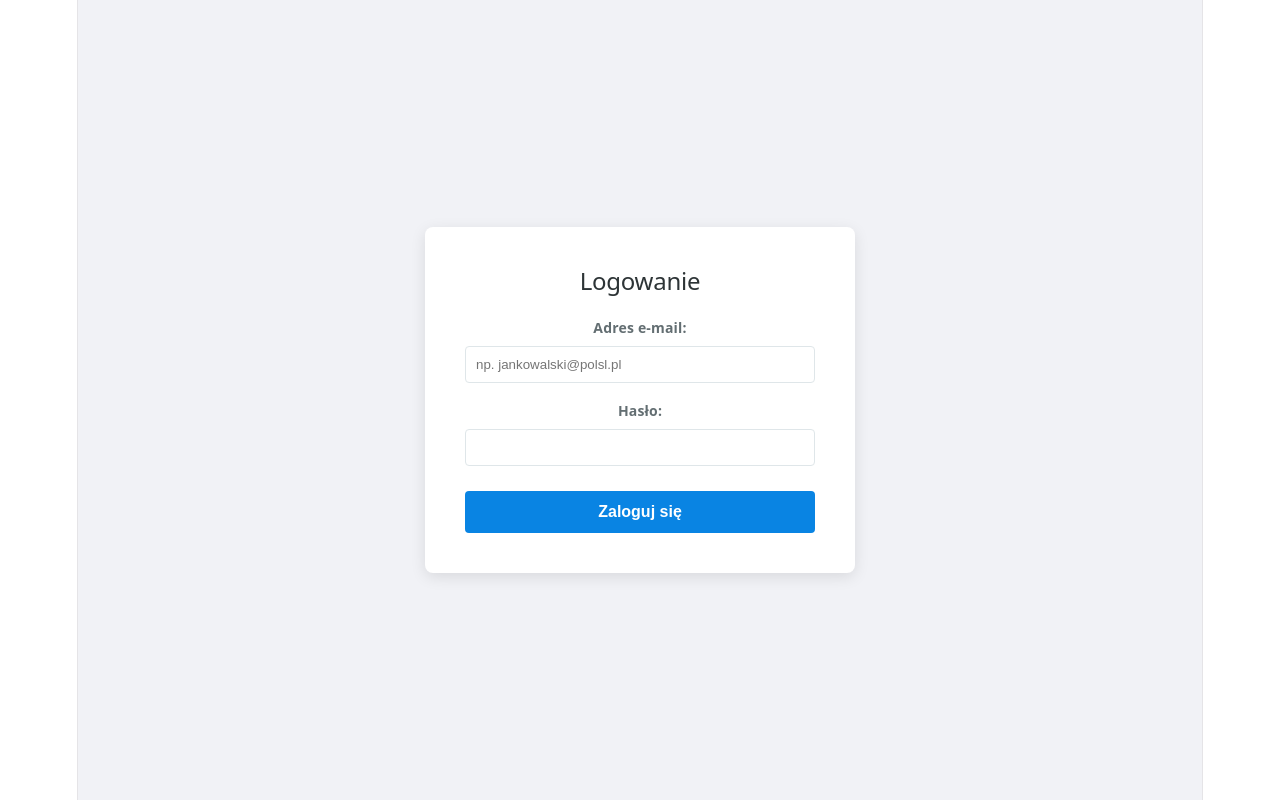
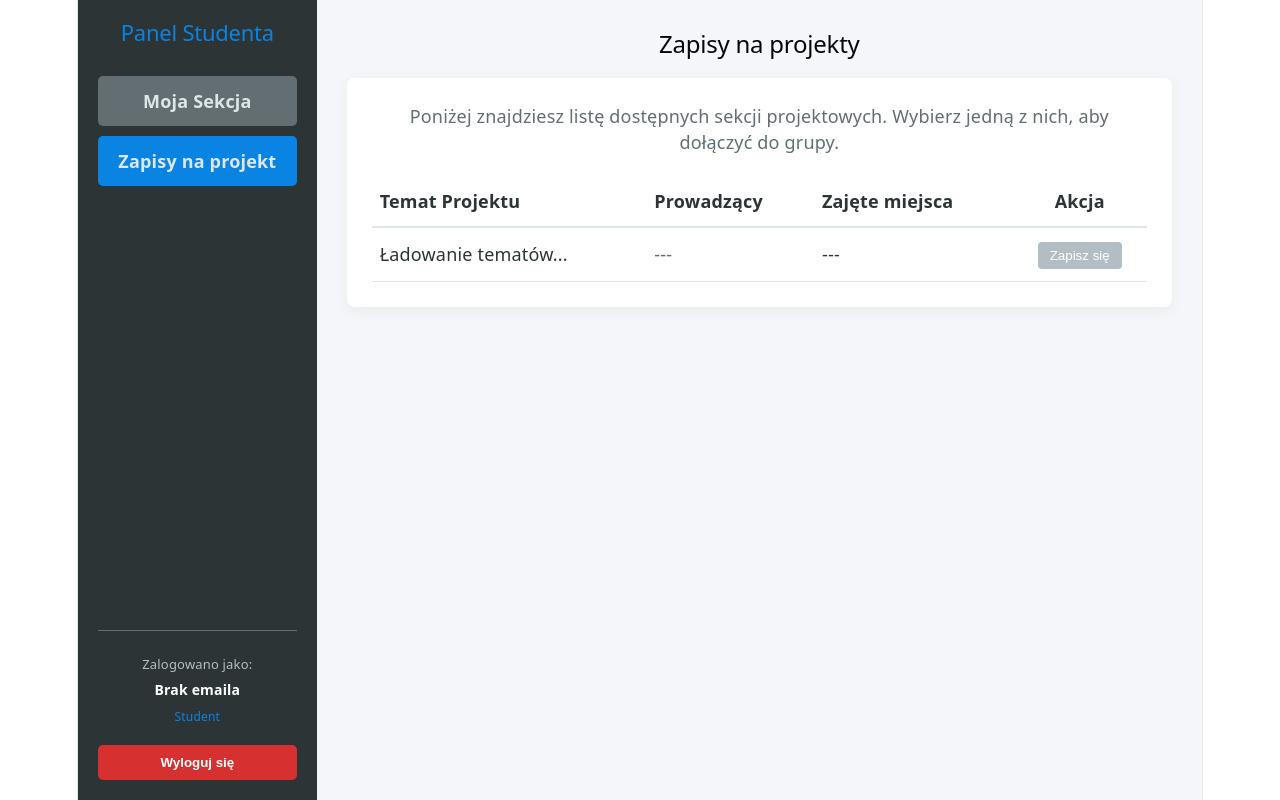
Before and after one commit to chruscielantonina/project-course-management-system, a React app in the folder frontend/: page /student/zapisy in a window 1280 px wide. Before the commit this address led to /. Built offline with nearby package versions, Linux system fonts and the light colour scheme; the HTML template or start-up script is replaced by a standard one.

Commit message:
działające logowanie i szkielt studenta

```diff
--- a/frontend/src/App.jsx
+++ b/frontend/src/App.jsx
@@ -8,6 +8,9 @@ import ProjectsView from './features/teacher/ProjectsView';
 import AdminLayout from './features/admin/AdminLayout';
 import AdminDashboard from './features/admin/AdminDashboard';
 import SemestersView from './features/admin/SemestersView';
+import StudentLayout from './features/student/StudentLayout';
+import StudentDashboard from './features/student/StudentDashboard';
+import StudentEnrollment from './features/student/StudentEnrollment';
 
 function App() {
   return (
@@ -20,6 +23,10 @@ function App() {
             <Route path="/sekcje" element={<SectionsView />} />
             <Route path="/projekty" element={<ProjectsView />} />
           </Route>
+            <Route path="/student" element={<StudentLayout />}>
+                <Route index element={<StudentDashboard />} /> {/* Domyślny widok: /student */}
+                <Route path="zapisy" element={<StudentEnrollment />} /> {/* Widok: /student/zapisy */}
+            </Route>
           <Route element={<AdminLayout />}>
             <Route path="/admin" element={<AdminDashboard />} />
             <Route path="/admin/semestry" element={<SemestersView />} />
--- a/frontend/src/features/auth/LoginView.jsx
+++ b/frontend/src/features/auth/LoginView.jsx
@@ -20,17 +20,23 @@ const LoginView = () => {
                 password: password
             });
             console.log("Pełna odpowiedź z backendu:", response.data);
+
             const token = response.data.token;
             const userRole = response.data.role || response.data.accountType || '';
+            const userId = response.data.id; // WYCIĄGAMY ID
 
             localStorage.setItem('token', token);
             localStorage.setItem('userRole', userRole);
             localStorage.setItem('email', response.data.email);
 
+            if (userId) {
+                localStorage.setItem('userId', userId); // ZAPISUJEMY ID
+            }
+
             if (userRole.toUpperCase().includes('TEACHER')) {
                 navigate('/dashboard');
             } else if (userRole.toUpperCase().includes('STUDENT')) {
-                navigate('/stundetPlaceHolder');  //dodać ścieżke do ekranu studenta!!
+                navigate('/student'); // PRZEKIEROWANIE STUDENTA
             } else if (userRole.toUpperCase().includes('ADMIN')) {
                 navigate('/admin');
             } else {
--- /dev/null
+++ b/frontend/src/features/student/StudentDashboard.jsx
@@ -0,0 +1,22 @@
+const StudentDashboard = () => {
+    return (
+        <div style={{ color: '#2d3436' }}>
+            <h2 style={{ marginTop: 0, marginBottom: '20px' }}>Moja Sekcja Projektowa</h2>
+
+            <div style={{ backgroundColor: 'white', padding: '25px', borderRadius: '8px', boxShadow: '0 4px 15px rgba(0,0,0,0.05)', borderTop: '4px solid #0984e3' }}>
+                {/* W przyszłości tu będzie warunek: jeśli student ma sekcję to pokazujemy dane, jeśli nie, pokazujemy komunikat */}
+
+                <h3 style={{ marginTop: 0, color: '#0984e3', borderBottom: '1px solid #f1f2f6', paddingBottom: '10px' }}>
+                    Twój obecny projekt
+                </h3>
+
+                <div style={{ padding: '20px', backgroundColor: '#f9f9f9', borderRadius: '5px', border: '1px dashed #b2bec3', textAlign: 'center', color: '#636e72' }}>
+                    <p>Obecnie pobieramy informacje o Twojej sekcji...</p>
+                    <p style={{ fontSize: '14px' }}>Wkrótce pojawią się tu szczegóły prowadzącego, temat oraz opcja wgrywania plików.</p>
+                </div>
+            </div>
+        </div>
+    );
+};
+
+export default StudentDashboard;
--- /dev/null
+++ b/frontend/src/features/student/StudentEnrollment.jsx
@@ -0,0 +1,39 @@
+const StudentEnrollment = () => {
+    return (
+        <div style={{ color: '#2d3436' }}>
+            <h2 style={{ marginTop: 0, marginBottom: '20px' }}>Zapisy na projekty</h2>
+
+            <div style={{ backgroundColor: 'white', padding: '25px', borderRadius: '8px', boxShadow: '0 4px 15px rgba(0,0,0,0.05)' }}>
+                <p style={{ color: '#636e72', marginBottom: '20px' }}>
+                    Poniżej znajdziesz listę dostępnych sekcji projektowych. Wybierz jedną z nich, aby dołączyć do grupy.
+                </p>
+
+                {/* Zastępcza tabela (Mockup) */}
+                <table style={{ width: '100%', borderCollapse: 'collapse', textAlign: 'left' }}>
+                    <thead>
+                    <tr style={{ borderBottom: '2px solid #dfe6e9', color: '#2d3436' }}>
+                        <th style={{ padding: '12px 8px' }}>Temat Projektu</th>
+                        <th style={{ padding: '12px 8px' }}>Prowadzący</th>
+                        <th style={{ padding: '12px 8px' }}>Zajęte miejsca</th>
+                        <th style={{ padding: '12px 8px', textAlign: 'center' }}>Akcja</th>
+                    </tr>
+                    </thead>
+                    <tbody>
+                    <tr style={{ borderBottom: '1px solid #dfe6e9' }}>
+                        <td style={{ padding: '12px 8px', fontWeight: '500' }}>Ładowanie tematów...</td>
+                        <td style={{ padding: '12px 8px', color: '#636e72' }}>---</td>
+                        <td style={{ padding: '12px 8px' }}>---</td>
+                        <td style={{ padding: '12px 8px', textAlign: 'center' }}>
+                            <button disabled style={{ padding: '6px 12px', backgroundColor: '#b2bec3', color: 'white', border: 'none', borderRadius: '4px', cursor: 'not-allowed' }}>
+                                Zapisz się
+                            </button>
+                        </td>
+                    </tr>
+                    </tbody>
+                </table>
+            </div>
+        </div>
+    );
+};
+
+export default StudentEnrollment;
--- /dev/null
+++ b/frontend/src/features/student/StudentLayout.jsx
@@ -0,0 +1,73 @@
+import { Link, Outlet, useNavigate, useLocation } from 'react-router-dom';
+
+const StudentLayout = () => {
+    const navigate = useNavigate();
+    const location = useLocation();
+
+    const currentUserRole = localStorage.getItem('userRole') || 'Student';
+    const currentUserEmail = localStorage.getItem('email') || 'Brak emaila';
+
+    const handleLogout = () => {
+        localStorage.clear(); // Czyści wszystko, w tym userId
+        navigate('/');
+    };
+
+    const sidebarStyle = {
+        width: '260px',
+        backgroundColor: '#2d3436',
+        color: 'white',
+        height: '100vh',
+        padding: '20px',
+        display: 'flex',
+        flexDirection: 'column',
+        boxSizing: 'border-box'
+    };
+
+    // Funkcja do stylowania aktywnego linku
+    const getLinkStyle = (path) => ({
+        color: '#dfe6e9',
+        textDecoration: 'none',
+        padding: '12px 15px',
+        marginBottom: '10px',
+        borderRadius: '5px',
+        display: 'block',
+        backgroundColor: location.pathname === path ? '#0984e3' : '#636e72', // Zmienia kolor, gdy aktywne
+        fontWeight: 'bold',
+        transition: '0.3s'
+    });
+
+    return (
+        <div style={{ display: 'flex', minHeight: '100vh', backgroundColor: '#f5f6fa', margin: 0, padding: 0 }}>
+            <div style={sidebarStyle}>
+                <h2 style={{ color: '#0984e3', marginBottom: '30px', fontSize: '22px', textAlign: 'center' }}>
+                    Panel Studenta
+                </h2>
+
+                <div style={{ flexGrow: 1 }}>
+                    <Link to="/student" style={getLinkStyle('/student')}>Moja Sekcja</Link>
+                    <Link to="/student/zapisy" style={getLinkStyle('/student/zapisy')}>Zapisy na projekt</Link>
+                </div>
+
+                <div style={{ borderTop: '1px solid #636e72', paddingTop: '20px', marginTop: '20px' }}>
+                    <p style={{ fontSize: '13px', marginBottom: '15px', color: '#b2bec3', overflowWrap: 'break-word' }}>
+                        Zalogowano jako:<br/>
+                        <strong style={{ color: 'white', fontSize: '14px' }}>{currentUserEmail}</strong><br/>
+                        <span style={{ fontSize: '12px', color: '#0984e3' }}>{currentUserRole}</span>
+                    </p>
+                    <button
+                        onClick={handleLogout}
+                        style={{ width: '100%', padding: '10px', backgroundColor: '#d63031', color: 'white', border: 'none', borderRadius: '5px', cursor: 'pointer', fontWeight: 'bold' }}
+                    >
+                        Wyloguj się
+                    </button>
+                </div>
+            </div>
+
+            <div style={{ flexGrow: 1, padding: '30px', overflowY: 'auto', height: '100vh', boxSizing: 'border-box' }}>
+                <Outlet />
+            </div>
+        </div>
+    );
+};
+
+export default StudentLayout;
```
